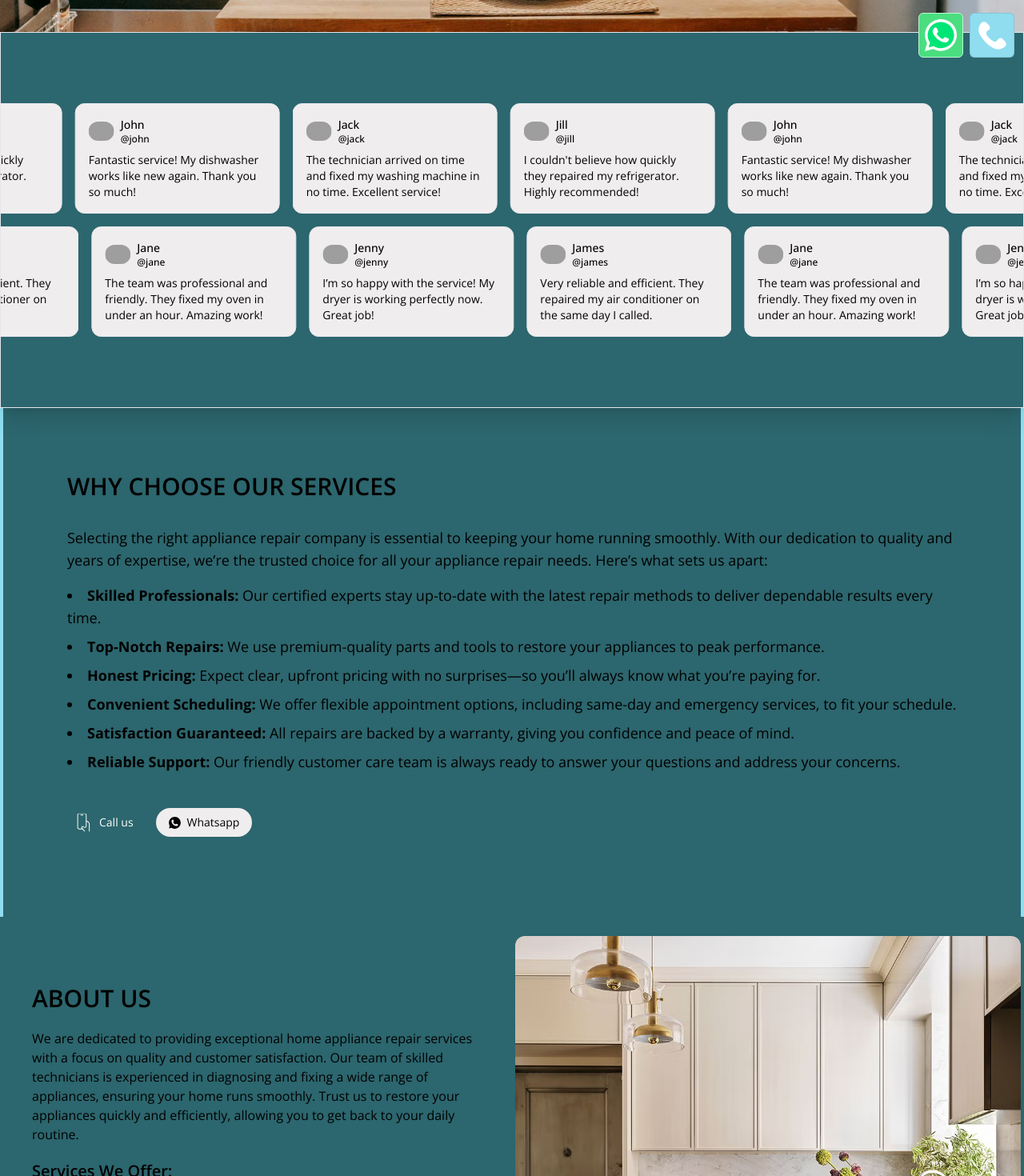
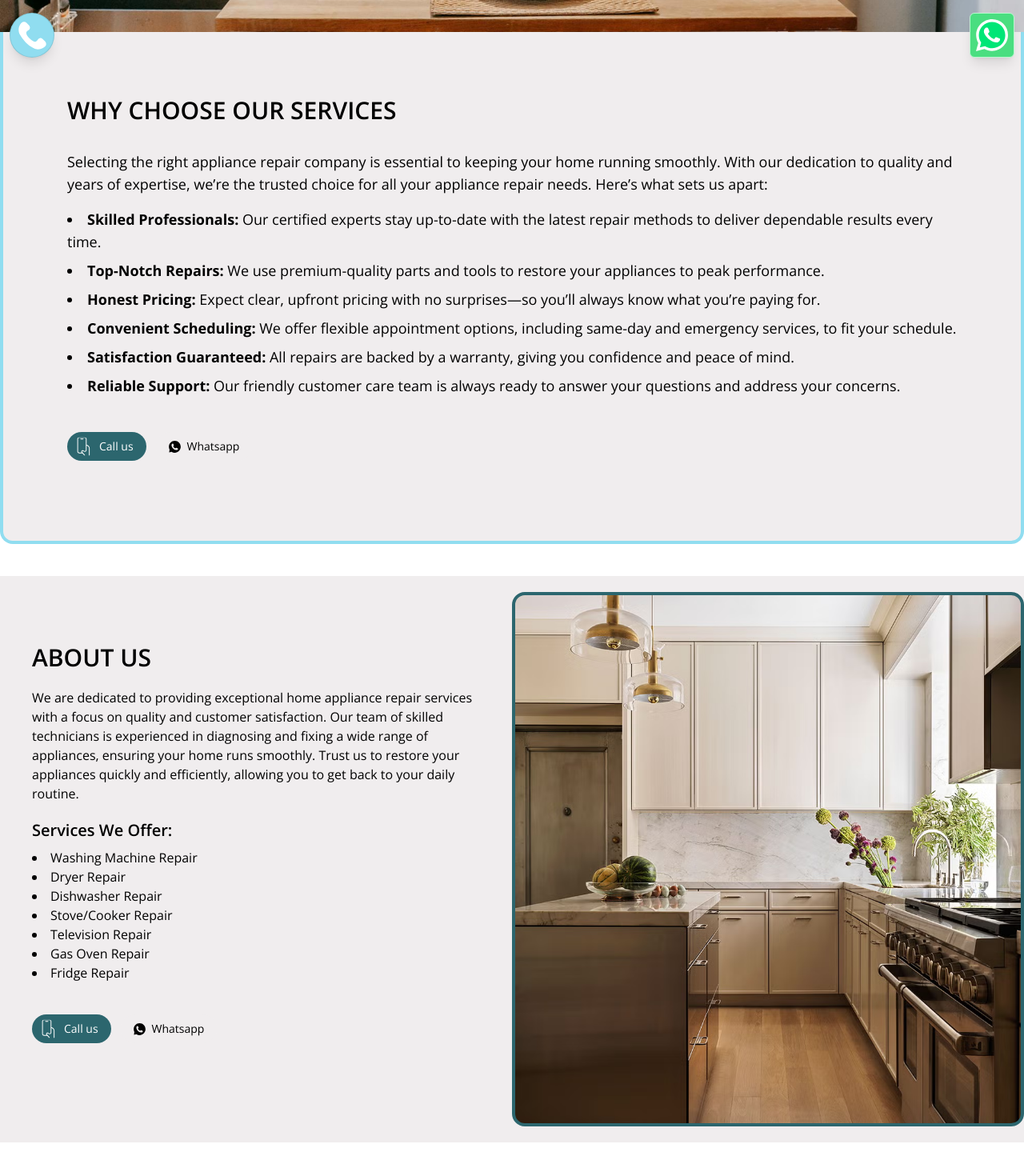
Before and after one commit to cyhammad/repair-site-5, a Next.js app: page / in a window 1280 px wide. Shown: the part 720-2190 px from the top of the page at 80% size. Built offline with nearby package versions, Linux system fonts and the light colour scheme; grey boxes are pictures that could not be loaded.

Commit message:
all done

```diff
--- a/src/app/companies/[slug]/page.jsx
+++ b/src/app/companies/[slug]/page.jsx
@@ -5,7 +5,6 @@ import ServiceDetails from "@/components/sections/ServiceDetails";
 import WhyChooseUs from "@/components/sections/WhyChooseUs";
 import Header from "@/components/header/Header";
 import Footer from "@/components/Footer";
-import ReviewMarquee from "@/components/sections/ReviewMarquee";
 
 const Company = async ({ params }) => {
   const { slug } = await params; // Await the params
@@ -14,7 +13,6 @@ const Company = async ({ params }) => {
     <>
       <Header company={company} />
       <MainBanner company={company} />
-      <ReviewMarquee company={company} />
       <OurServices company={company} />
       <AboutSection company={company} />
       <WhyChooseUs company={company} />
--- a/src/app/page.jsx
+++ b/src/app/page.jsx
@@ -5,14 +5,12 @@ import ServiceDetails from "@/components/sections/ServiceDetails";
 import WhyChooseUs from "@/components/sections/WhyChooseUs";
 import Header from "@/components/header/Header";
 import Footer from "@/components/Footer";
-import ReviewMarquee from "@/components/sections/ReviewMarquee";
 
 export default function Home() {
   return (
     <div className="w-full flex flex-col pt-10">
       <Header />
       <MainBanner />
-      <ReviewMarquee />
       <WhyChooseUs />
       <AboutSection />
       <OurServices />
--- a/src/components/buttons/FixedCallButtons.jsx
+++ b/src/components/buttons/FixedCallButtons.jsx
@@ -5,11 +5,23 @@ import Image from "next/image";
 
 export default function FixedCallButtons() {
   return (
-    <div className="fixed bottom-0 right-0 z-[101] px-3 py-2 pointer-events-none">
-      <div className="flex justify-between items-center max-w-7xl gap-2">
+    <div className="fixed flex items-center justify-center bottom-0 right-0 z-[101] w-screen px-3 py-2 pointer-events-none">
+      <div className="flex justify-between w-full items-center max-w-7xl gap-2">
+        <button
+          onClick={dialPhone}
+          className="rounded-full flex items-center justify-center shadow-lg h-14 w-14 border-black/10 border bg-primary pointer-events-auto"
+        >
+          <Image
+            quality={100}
+            src="/static/call.svg"
+            alt="Call us"
+            width={35}
+            height={35}
+          />
+        </button>
         <button
           onClick={sendMessage}
-          className="rounded-md flex items-center justify-center h-14 w-14 bg-green-400 border border-green-200 pointer-events-auto"
+          className="rounded-md flex items-center justify-center shadow-lg h-14 w-14 bg-green-400 border border-green-200 pointer-events-auto"
         >
           <Image
             quality={100}
@@ -19,18 +31,6 @@ export default function FixedCallButtons() {
             height={40}
           />
         </button>
-        <button
-          onClick={dialPhone}
-          className="rounded-md flex items-center justify-center h-14 w-14 border-black/10 border bg-primary pointer-events-auto"
-        >
-          <Image
-            quality={100}
-            src="/static/call.svg"
-            alt="Call us"
-            width={35}
-            height={35}
-          />
-        </button>
       </div>
     </div>
   );
--- a/src/components/sections/AboutSection.jsx
+++ b/src/components/sections/AboutSection.jsx
@@ -48,7 +48,7 @@ const AboutSection = ({ company = companyName }) => {
           ? "bg-siemensPrimary text-white"
           : company === "Bosch"
           ? "bg-boschBlob"
-          : "bg-tertiary"
+          : "bg-secondary"
       )}
     >
       <div className="grid md:grid-cols-2 w-full h-full max-w-7xl">
--- a/src/components/sections/ServiceDetails.jsx
+++ b/src/components/sections/ServiceDetails.jsx
@@ -27,7 +27,7 @@ const ServiceDetails = ({ company = companyName }) => {
           ? "bg-siemensBlob"
           : company === "Bosch"
           ? "bg-boschBlob border-boschPrimary/20"
-          : "bg-tertiary"
+          : "bg-secondary"
       )}
     >
       <div className="flex flex-col items-center w-full max-w-7xl mx-auto px-6 py-16 gap-8">
--- a/src/components/sections/WhyChooseUs.jsx
+++ b/src/components/sections/WhyChooseUs.jsx
@@ -7,16 +7,16 @@ const WhyChooseUs = ({ company = companyName }) => {
     <section id="contact" className="flex justify-center w-full">
       <div
         className={cn(
-          "flex w-full max-w-7xl bg-black/10 border-x-4 border-primary md:p-20 p-5 flex-col justify-center",
+          "flex w-full max-w-7xl bg-black/10 rounded-b-2xl mb-10 border-x-4 border-primary md:p-20 p-5 flex-col justify-center",
           company === "Lg"
-            ? "bg-lgBlob border-b-4 rounded-b-2xl border-lgPrimary/20"
+            ? "bg-lgBlob border-b-4 border-lgPrimary/20"
             : company === "Samsung"
-            ? "bg-samsungBlob border-b-4 rounded-b-2xl text-black border-samsungPrimary/20"
+            ? "bg-samsungBlob border-b-4 text-black border-samsungPrimary/20"
             : company === "Siemens"
-            ? "bg-siemensBlob border-b-4 rounded-b-2xl"
+            ? "bg-siemensBlob border-b-4"
             : company === "Bosch"
-            ? "bg-boschBlob border-b-4 rounded-b-2xl border-boschPrimary/20"
-            : "bg-tertiary"
+            ? "bg-boschBlob border-b-4 border-boschPrimary/20"
+            : "bg-secondary border-b-4"
         )}
       >
         <div className="text-3xl w-fit flex justify-center flex-col gap-2 font-semibold uppercase mb-8">
```
